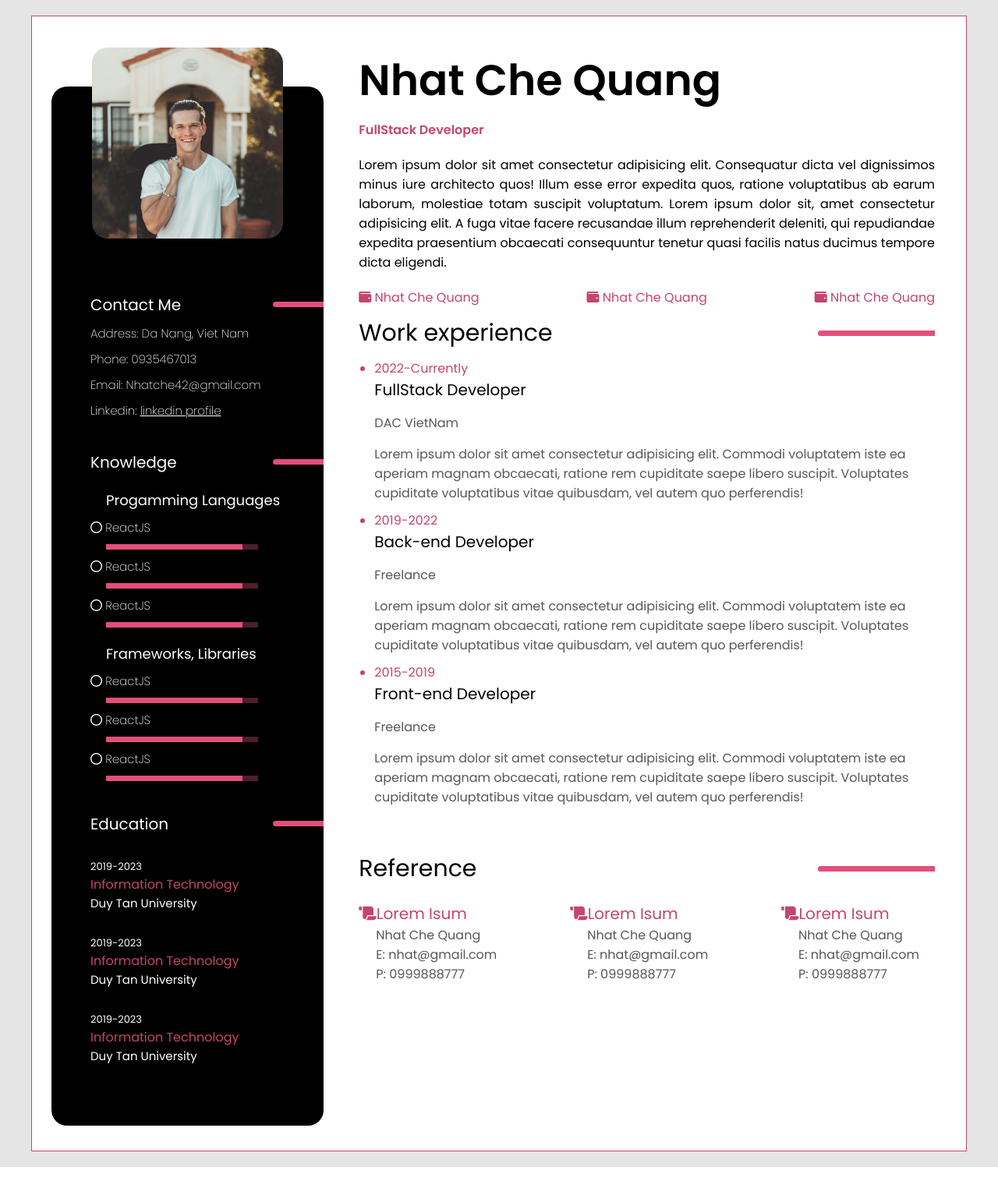
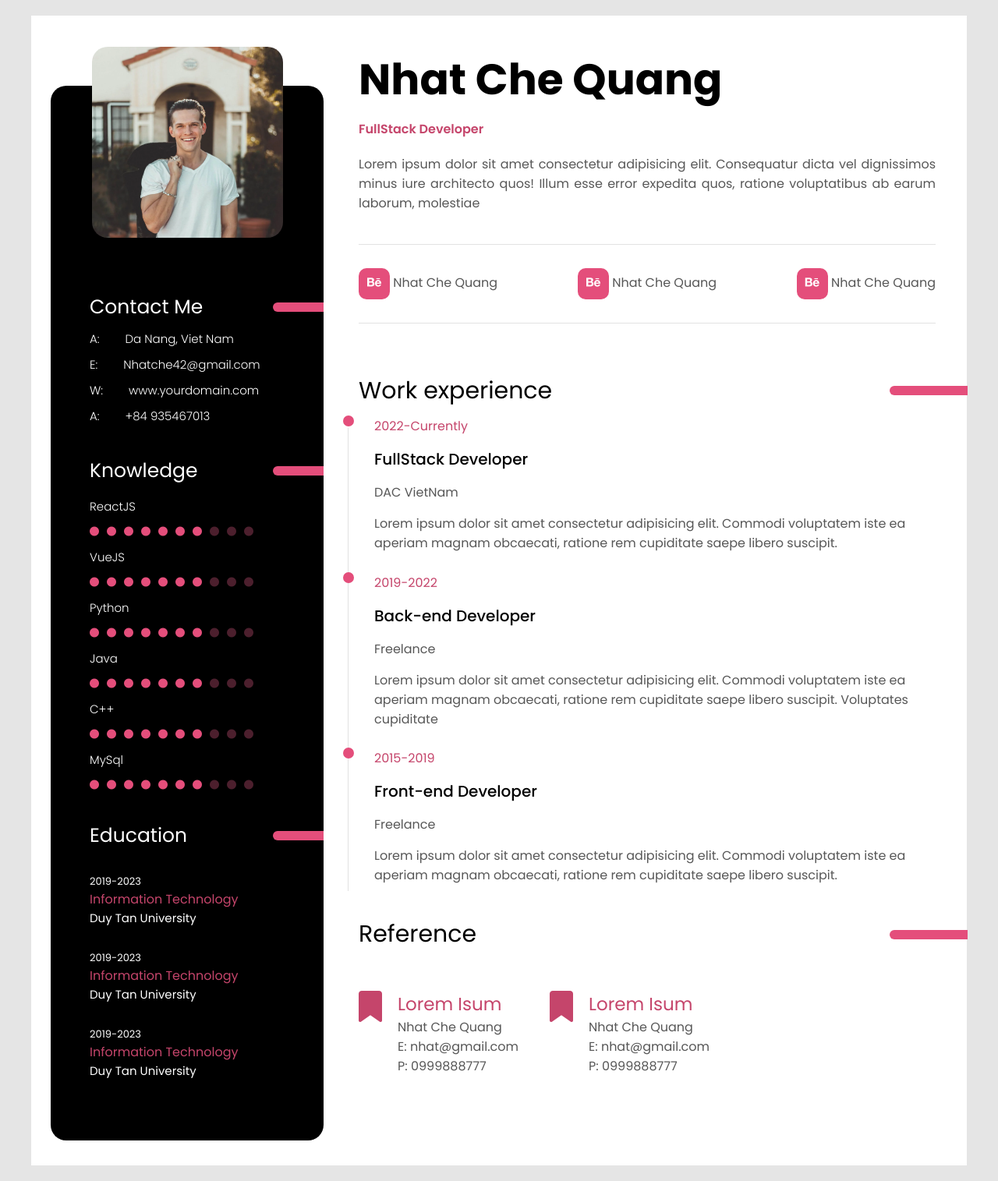
Before and after one commit to chequangnhat/cv, a PHP site: page / in a window 1280 px wide. Shown: the whole page at 78% size. Run offline with PHP 8.4, Linux system fonts and the light colour scheme.

Commit message:
complete cv

```diff
--- a/index.html
+++ b/index.html
@@ -9,11 +9,12 @@
   <link rel="stylesheet" href="https://cdnjs.cloudflare.com/ajax/libs/font-awesome/6.2.0/css/all.min.css"
     integrity="sha512-xh6O/CkQoPOWDdYTDqeRdPCVd1SpvCA9XXcUnZS2FmJNp1coAFzvtCN9BmamE+4aHK8yyUHUSCcJHgXloTyT2A=="
     crossorigin="anonymous" referrerpolicy="no-referrer" />
-    <link rel="preconnect" href="https://fonts.googleapis.com"/>
-    <link rel="preconnect" href="https://fonts.gstatic.com" crossorigin/>
-    <link href="https://fonts.googleapis.com/css2?family=Poppins:wght@200;300;400;600&display=swap" rel="stylesheet"/>
+
+  <link rel="preconnect" href="https://fonts.googleapis.com">
+  <link rel="preconnect" href="https://fonts.gstatic.com" crossorigin>
+  <link href="https://fonts.googleapis.com/css2?family=Poppins:wght@100;200;300;400;500;600;700&display=swap"
+    rel="stylesheet">
   <Link rel="stylesheet" href="style.css">
-    </Link>
 </head>
 
 <body>
@@ -30,13 +31,12 @@
             </div>
             <div class="cv__left__text__title--color-bar"></div>
           </div>
+          <h3>A:&nbsp;&nbsp;&nbsp;&nbsp;&nbsp;&nbsp;&nbsp;&nbsp;Da Nang, Viet Nam</h3>
+          <h3>E:&nbsp;&nbsp;&nbsp;&nbsp;&nbsp;&nbsp;&nbsp;&nbsp;Nhatche42@gmail.com</h3>
+          <h3>W:&nbsp;&nbsp;&nbsp;&nbsp;&nbsp;&nbsp;&nbsp;&nbsp;www.yourdomain.com</h3>
+          <h3>A:&nbsp;&nbsp;&nbsp;&nbsp;&nbsp;&nbsp;&nbsp;&nbsp;+84 935467013</h3>
+        </div>
 
-                    <h3>Address: Da Nang, Viet Nam</h3>
-                    <h3>Phone: 0935467013</h3>
-                    <h3>Email: Nhatche42@gmail.com</h3>
-                    <h3>Linkedin: <a href="https://www.linkedin.com/in/nh%E1%BA%ADt-quang-921b11197/" target="_blank">linkedin
-                            profile</a></h3>
-                </div>
         <div class="cv__left__text">
           <div class="cv__left__text__title">
             <div>
@@ -44,50 +44,88 @@
             </div>
             <div class="cv__left__text__title--color-bar"></div>
           </div>
+          <div class="cv__left__text__knowledge__item">
+            <p> ReactJS</p>
+            <span class="percent">
+              <i class="fa-solid fa-circle"></i>
+              <i class="fa-solid fa-circle"></i>
+              <i class="fa-solid fa-circle"></i>
+              <i class="fa-solid fa-circle"></i>
+              <i class="fa-solid fa-circle"></i>
+              <i class="fa-solid fa-circle"></i>
+              <i class="fa-solid fa-circle"></i>
+              <i class="fa-solid fa-circle"></i>
+              <i class="fa-solid fa-circle"></i>
+              <i class="fa-solid fa-circle"></i>
+            </span>
+            <p> VueJS</i></p>
+            <span class="percent">
+              <i class="fa-solid fa-circle"></i>
+              <i class="fa-solid fa-circle"></i>
+              <i class="fa-solid fa-circle"></i>
+              <i class="fa-solid fa-circle"></i>
+              <i class="fa-solid fa-circle"></i>
+              <i class="fa-solid fa-circle"></i>
+              <i class="fa-solid fa-circle"></i>
+              <i class="fa-solid fa-circle"></i>
+              <i class="fa-solid fa-circle"></i>
+              <i class="fa-solid fa-circle"></i>
+            </span>
+            <p> Python</i></p>
+            <span class="percent">
+              <i class="fa-solid fa-circle"></i>
+              <i class="fa-solid fa-circle"></i>
+              <i class="fa-solid fa-circle"></i>
+              <i class="fa-solid fa-circle"></i>
+              <i class="fa-solid fa-circle"></i>
+              <i class="fa-solid fa-circle"></i>
+              <i class="fa-solid fa-circle"></i>
+              <i class="fa-solid fa-circle"></i>
+              <i class="fa-solid fa-circle"></i>
+              <i class="fa-solid fa-circle"></i>
+            </span>
+            <p> Java</i></p>
+            <span class="percent">
+              <i class="fa-solid fa-circle"></i>
+              <i class="fa-solid fa-circle"></i>
+              <i class="fa-solid fa-circle"></i>
+              <i class="fa-solid fa-circle"></i>
+              <i class="fa-solid fa-circle"></i>
+              <i class="fa-solid fa-circle"></i>
+              <i class="fa-solid fa-circle"></i>
+              <i class="fa-solid fa-circle"></i>
+              <i class="fa-solid fa-circle"></i>
+              <i class="fa-solid fa-circle"></i>
+            </span>
+            <p> C++</i></p>
+            <span class="percent">
+              <i class="fa-solid fa-circle"></i>
+              <i class="fa-solid fa-circle"></i>
+              <i class="fa-solid fa-circle"></i>
+              <i class="fa-solid fa-circle"></i>
+              <i class="fa-solid fa-circle"></i>
+              <i class="fa-solid fa-circle"></i>
+              <i class="fa-solid fa-circle"></i>
+              <i class="fa-solid fa-circle"></i>
+              <i class="fa-solid fa-circle"></i>
+              <i class="fa-solid fa-circle"></i>
+            </span>
+            <p> MySql</i></p>
+            <span class="percent">
+              <i class="fa-solid fa-circle"></i>
+              <i class="fa-solid fa-circle"></i>
+              <i class="fa-solid fa-circle"></i>
+              <i class="fa-solid fa-circle"></i>
+              <i class="fa-solid fa-circle"></i>
+              <i class="fa-solid fa-circle"></i>
+              <i class="fa-solid fa-circle"></i>
+              <i class="fa-solid fa-circle"></i>
+              <i class="fa-solid fa-circle"></i>
+              <i class="fa-solid fa-circle"></i>
+            </span>
+          </div>
+        </div>
 
-                    <p class="programming-language">Progamming Languages</p>
-                    <dl>
-                        <dt>
-                            <h3><i class="fa-regular fa-circle"></i> ReactJS</i></h3>
-                            <span class="percent">
-                                <div style="width: 90%;"></div>
-                            </span>
-                        </dt>
-                        <dt>
-                            <h3><i class="fa-regular fa-circle"></i> ReactJS</i></h3>
-                            <span class="percent">
-                                <div style="width: 90%;"></div>
-                            </span>
-                        </dt>
-                        <dt>
-                            <h3><i class="fa-regular fa-circle"></i> ReactJS</i></h3>
-                            <span class="percent">
-                                <div style="width: 90%;"></div>
-                            </span>
-                        </dt>
-                    </dl>
-                    <p class="frameworks">Frameworks, Libraries</p>
-                    <dl>
-                        <dt>
-                            <h3><i class="fa-regular fa-circle"></i> ReactJS</i></h3>
-                            <span class="percent">
-                                <div style="width: 90%;"></div>
-                            </span>
-                        </dt>
-                        <dt>
-                            <h3><i class="fa-regular fa-circle"></i> ReactJS</i></h3>
-                            <span class="percent">
-                                <div style="width: 90%;"></div>
-                            </span>
-                        </dt>
-                        <dt>
-                            <h3><i class="fa-regular fa-circle"></i> ReactJS</i></h3>
-                            <span class="percent">
-                                <div style="width: 90%;"></div>
-                            </span>
-                        </dt>
-                    </dl>
-                </div>
         <div class="cv__left__text">
           <div class="cv__left__text__title">
             <div>
@@ -111,11 +149,10 @@
             <p class="education-major">Information Technology</p>
             <p class="education-university">Duy Tan University</p>
           </div>
-
+        </div>
       </div>
     </div>
 
-        </div>
     <div class="cv__right">
       <div class="cv__right__content">
         <div class="cv__right__profile-info">
@@ -124,30 +161,26 @@
           <p class="cv__right__content__description">
             Lorem ipsum dolor sit amet consectetur adipisicing elit. Consequatur dicta vel dignissimos minus
             iure architecto quos! Illum esse error expedita quos, ratione voluptatibus ab earum laborum,
-                        molestiae totam suscipit voluptatum. Lorem ipsum dolor sit, amet consectetur adipisicing elit. A
-                        fuga vitae facere recusandae illum reprehenderit deleniti, qui repudiandae expedita praesentium
-                        obcaecati consequuntur tenetur quasi facilis natus ducimus tempore dicta eligendi.
+            molestiae
           </p>
-
           <div class="cv__right__content__icon__container">
-                        <p class="cv__right__content__icon"><i class="fa-solid fa-wallet"></i> Nhat Che Quang</p>
-                        <p class="cv__right__content__icon"><i class="fa-solid fa-wallet"></i> Nhat Che Quang</p>
-                        <p class="cv__right__content__icon"><i class="fa-solid fa-wallet"></i> Nhat Che Quang</p>
+            <p class="cv__right__content__icon"><i class="fa-brands fa-behance"></i> Nhat Che Quang</p>
+            <p class="cv__right__content__icon"><i class="fa-brands fa-behance"></i> Nhat Che Quang</p>
+            <p class="cv__right__content__icon"><i class="fa-brands fa-behance"></i> Nhat Che Quang</p>
+          </div>
         </div>
 
-                </div>
         <div class="cv__right__work-exp">
-
           <div class="cv__right__text__title">
             <div>
               <p class="info-title-right">Work experience</p>
             </div>
             <div class="cv__right__text__title--color-bar"></div>
           </div>
-
-                    <!--<p class="cv__right__content__name">Work experience</p>-->
-                    <ul class="work-exp__list">
+          <ul class="work-exp__list list-ic vertical">
             <li>
+              <span></span>
+              <div class="work-exp__list__container">
                 <p class="work-exp__time">
                   2022-Currently
                 </p>
@@ -155,13 +188,13 @@
                 <p class="work-exp__company">DAC VietNam</p>
                 <p class="work-exp__description">
                   Lorem ipsum dolor sit amet consectetur adipisicing elit. Commodi voluptatem iste ea
-                                aperiam magnam obcaecati, ratione rem cupiditate saepe libero suscipit. Voluptates
-                                cupiditate voluptatibus vitae quibusdam, vel autem quo perferendis!
-
+                  aperiam magnam obcaecati, ratione rem cupiditate saepe libero suscipit.
                 </p>
-
+              </div>
             </li>
             <li>
+              <span></span>
+              <div class="work-exp__list__container">
                 <p class="work-exp__time">
                   2019-2022
                 </p>
@@ -170,11 +203,14 @@
                 <p class="work-exp__description">
                   Lorem ipsum dolor sit amet consectetur adipisicing elit. Commodi voluptatem iste ea
                   aperiam magnam obcaecati, ratione rem cupiditate saepe libero suscipit. Voluptates
-                                cupiditate voluptatibus vitae quibusdam, vel autem quo perferendis!
+                  cupiditate
+                </p>
+              </div>
 
-                            </p>
             </li>
             <li>
+              <span></span>
+              <div class="work-exp__list__container">
                 <p class="work-exp__time">
                   2015-2019
                 </p>
@@ -182,13 +218,14 @@
                 <p class="work-exp__company">Freelance</p>
                 <p class="work-exp__description">
                   Lorem ipsum dolor sit amet consectetur adipisicing elit. Commodi voluptatem iste ea
-                                aperiam magnam obcaecati, ratione rem cupiditate saepe libero suscipit. Voluptates
-                                cupiditate voluptatibus vitae quibusdam, vel autem quo perferendis!
+                  aperiam magnam obcaecati, ratione rem cupiditate saepe libero suscipit.
+                </p>
+              </div>
 
-                            </p>
             </li>
           </ul>
         </div>
+
         <div class="cv__right__reference">
           <div class="cv__right__text__title">
             <div>
@@ -199,31 +236,32 @@
           <!--<p class="cv__right__content__name">Reference</p>-->
           <div class="reference-container">
             <div class="reference-item">
-                            <p class="reference-item__title"><i class="fa-solid fa-scroll"></i>Lorem Isum</p>
-                            <p class="reference-item__name">Nhat Che Quang</p>
-                            <p class="reference-item__email">E: nhat@gmail.com</p>
-                            <p class="reference-item__phone">P: 0999888777</p>
+              <div class="reference-item__icon">
+                <i class="fas fa-bookmark"></i>
               </div>
-                        <div class="reference-item">
-                            <p class="reference-item__title"><i class="fa-solid fa-scroll"></i>Lorem Isum</p>
-                            <p class="reference-item__name">Nhat Che Quang</p>
-                            <p class="reference-item__email">E: nhat@gmail.com</p>
-                            <p class="reference-item__phone">P: 0999888777</p>
-                        </div>
-                        <div class="reference-item">
-                            <p class="reference-item__title"><i class="fa-solid fa-scroll"></i>Lorem Isum</p>
+              <div>
+                <p class="reference-item__title">Lorem Isum</p>
                 <p class="reference-item__name">Nhat Che Quang</p>
                 <p class="reference-item__email">E: nhat@gmail.com</p>
                 <p class="reference-item__phone">P: 0999888777</p>
               </div>
             </div>
-
-
+            <div class="reference-item">
+              <div class="reference-item__icon">
+                <i class="fas fa-bookmark"></i>
+              </div>
+              <div>
+                <p class="reference-item__title">Lorem Isum</p>
+                <p class="reference-item__name">Nhat Che Quang</p>
+                <p class="reference-item__email">E: nhat@gmail.com</p>
+                <p class="reference-item__phone">P: 0999888777</p>
+              </div>
+            </div>
+          </div>
         </div>
       </div>
     </div>
   </div>
 
 </body>
-
 </html>
--- a/style.css
+++ b/style.css
@@ -1,108 +1,118 @@
 * {
-    margin: 0;
-    padding: 0;
-    box-sizing: border-box;
+  margin     : 0;
+  padding    : 0;
+  box-sizing : border-box;
   font-family: 'Poppins', sans-serif;
 }
 
 body {
   background-color: #E5E5E5;
-    display: flex;
-    justify-content: center;
-    align-items: center;
-    min-height: 100vh;
-    padding: 20px;
+  display         : flex;
+  justify-content : center;
+  align-items     : center;
+  min-height      : 100vh;
+  padding         : 20px;
 }
 
 .cv {
-    border: 1px solid #C5456B;
-    min-height: 1000px;
-    width: 100%;
-    max-width: 1200px;
-    display: grid;
+  min-height           : 1000px;
+  width                : 100%;
+  max-width            : 1200px;
+  display              : grid;
   grid-template-columns: 1fr 2fr;
 }
 
 .cv__left {
-    position: relative;
+  position        : relative;
   background-color: white;
-    padding: 40px 25px;
+  padding         : 40px 25px;
 }
 
 .cv__left__content {
-    margin-top: 50px;
-    height: 97%;
-    border-radius: 20px;
+  margin-top      : 50px;
+  height          : 97%;
+  border-radius   : 20px;
   background-color: black;
-    /* margin-bottom: 40px; */
-    padding-bottom: 30px;
+  padding-bottom  : 30px;
 }
 
 .cv__left__avatar {
-    width: 100%;
-    display: flex;
+  width          : 100%;
+  display        : flex;
   justify-content: center;
-    align-items: center;
+  align-items    : center;
 }
 
 .cv__left__img {
-    min-width: 230px;
-    width: 70%;
-    height: 70%;
-    position: relative;
-    top: -50px;
+  min-width    : 230px;
+  width        : 70%;
+  height       : 70%;
+  position     : relative;
+  top          : -50px;
   border-radius: 20px;
 }
 
 .cv__left__text {
-    color: white;
-    font-size: 15px;
-    padding-left: 25px;
+  color        : white;
+  font-size    : 15px;
+  padding-left : 25px;
   margin-bottom: 40px;
-    margin-top: 20px;
-    margin-left: 25px;
+  margin-top   : 20px;
+  margin-left  : 25px;
 }
 
 
 
-.cv__left__text__title, .cv__right__text__title {
-    display: flex;
+.cv__left__text__title,
+.cv__right__text__title {
+  display        : flex;
   justify-content: space-between;
-    align-items: center;
+  align-items    : center;
 }
 
-.info-title-left, .info-title-right {
-    font-size: 20px;
-    font-weight: 400;
+.info-title-left,
+.info-title-right {
+  font-size  : 25px;
+  font-weight: 600px;
 }
 
-.info-title-right{
+.info-title-right {
   font-size: 30px;
 }
 
-.cv__left__text__title--color-bar, .cv__right__text__title--color-bar {
-    width: 65px;
-    height: 7px;
-    background-color: #E44E7B;
-    border-top-left-radius: 10px;
+.cv__left__text__title--color-bar{
+  width                    : 65px;
+  height                   : 12px;
+  background-color         : #E44E7B;
+  border-top-left-radius   : 10px;
   border-bottom-left-radius: 10px;
 }
 
 .cv__right__text__title--color-bar {
-    width: 150px;
+  width                    : 100px;
+  height                   : 12px;
+  background-color         : #E44E7B;
+  border-top-left-radius   : 10px;
+  border-bottom-left-radius: 10px;
+  margin-right: -41px;
+}
+
+.cv__left__text__knowledge__item p {
+  font-weight: 300;
+  margin     : 15px 0
 }
 
 .cv__left__text h3 {
-    color: white;
-    font-weight: 200;
-    font-size: 15px;
-    margin: 10px 0;
+  color      : white;
+  font-weight: 300;
+  font-size  : 15px;
+  margin     : 10px 0;
 }
 
 .programming-language,
 .frameworks {
-    font-size: 18px;
-    margin-top: 20px;
+  font-size  : 18px;
+  margin-top : 20px;
   margin-left: 20px;
 }
 
@@ -126,26 +136,21 @@ body {
 
 .education-item .education-major {
   font-size: 16px;
-    color: #C5456B;
+  color    : #C5456B;
 }
 
-
-
 .percent {
-    margin-left: 20px;
-    width: 65%;
-    height: 7px;
-    background-color: #4C1F2D;
-    position: relative;
-    display: block;
+  width          : 70%;
+  display        : flex;
+  justify-content: space-between;
+  font-size      : 12px;
+  color          : #E44E7B;
 }
 
-.percent div {
-    position: absolute;
-    top: 0;
-    left: 0;
-    height: 7px;
-    background-color: #E44E7B;
+.percent i:nth-child(8),
+.percent i:nth-child(9),
+.percent i:nth-child(10) {
+  color: #4C1F2D;
 }
 
 li {
@@ -154,133 +159,213 @@ li {
 
 h3 a {
   text-decoration: none;
-    color: white;
+  color          : white;
   text-decoration: underline;
-    font-size: 15px;
+  font-size      : 15px;
 }
 
 h3 a:hover {
-    color: #E44E7B;
+  color          : #E44E7B;
   text-decoration: underline;
-    transition: .2s;
+  transition     : .2s;
 }
 
 .cv__right {
-    position: relative;
-    padding: 40px 40px 40px 20px;
+  position        : relative;
+  padding         : 40px 40px 40px 20px;
   background-color: white;
 }
 
-.cv__right__content{
+.cv__right__content {
   height: 100%;
-    width: 100%;
+  width : 100%;
 }
-.cv__right__content .cv__right__profile-info{
-    height: 25%;
-    width: 100%;
+
+.cv__right__content .cv__right__profile-info {
+  height: 30%;
+  width : 100%;
 }
-.cv__right__content .cv__right__work-exp{
+
+.cv__right__content .cv__right__work-exp {
   height: 50%;
-    width: 100%;
-
-}
-.cv__right__content .cv__right__reference{
-    height: 25%;
-    width: 100%;
+  width : 100%;
 
 }
 
-.cv__right__content__name{
-    font-size: 30px;
+.cv__right__content .cv__right__reference {
+  height: 20%;
+  width : 100%;
+
+}
+
+.cv__right__content__name {
+  font-size    : 30px;
   margin-bottom: 10px;
 }
 
-.profile-name{
-    font-size: 55px;
+.profile-name {
+  font-size  : 55px;
   font-weight: bold;
 }
 
-.cv__right__content__position{
-    color: #C5456B;
+.cv__right__content__position {
+  color      : #C5456B;
   font-weight: 600;
 }
 
-.cv__right__content__description{
+.cv__right__content__description {
   margin-top: 20px;
   text-align: justify;
+  color     : rgb(87, 87, 87);
 }
 
-.cv__right__content__icon__container{
-    display: flex;
+.cv__right__content__icon__container {
+  display        : flex;
   justify-content: space-between;
+  border-top     : 1px solid #E2E2E2;
+  border-bottom  : 1px solid #E2E2E2;
+  margin         : 40px 0 0px 0;
+  padding        : 30px 0;
+
 }
 
-.cv__right__content__icon{
-    color: #C5456B;
-    margin-top: 20px;
-    display:  inline-block;
-    font-weight: 400;
+.cv__right__content__icon {
+  color: rgb(87, 87, 87);
 }
 
-ul li{
+.cv__right__content__icon i {
+  width           : 40px;
+  height          : 40px;
+  border-radius   : 10px;
+  background-color: #E44E7B;
+  color           : #ffffff;
+  font-weight     : 300;
+  text-align      : center;
+  padding         : 10px;
+  display         : inline-block;
+
+}
+
+ul li {
   color: #C5456B;
 }
 
-.work-exp__list{
-    margin-left: 20px;
+.work-exp__list {
+  margin-left: -20px;
 }
 
-.work-exp__time{
+
+.list-ic li {
+  position: relative;
+}
+
+.list-ic li span {
+  display      : inline-block;
+  font-weight  : 300;
+  width        : 2em;
+  height       : 2em;
+  text-align   : center;
+  line-height  : 2em;
+  font-size    : 7px;
+  border-radius: 1em;
+  background   : #E44E7B;
+  position     : relative;
+  z-index: 11;
+}
+
+.list-ic li::before {
+  content   : '';
+  position  : absolute;
+  background: #E2E2E2;
+  z-index   : 10;
+}
+
+.list-ic.vertical li {
+  list-style-type: none;
+  text-align     : left;
+}
+
+.list-ic.vertical li span {
+  margin: 1.4em 0;
+}
+
+.list-ic.vertical li::before {
+  top   : -175px;
+  left  : 6px;
+  width : 1px;
+  height: 23em;
+}
+
+.list-ic li:first-child::before {
+  display: none;
+}
+
+
+.work-exp__list__container {
+  margin-left: 40px;
+  margin-top : -40px;
+}
+
+.work-exp__time {
   margin-top: 10px;
 }
 
-.work-exp__position{
+.work-exp__position {
   font-weight: 500;
-    color: black;
-    font-size: 20px;
+  color      : black;
+  font-size  : 20px;
+  margin     : 15px 0;
 }
 
-.work-exp__company{
-    color: rgb(87, 87, 87);
+.work-exp__company {
+  color : rgb(87, 87, 87);
   margin: 15px 0;
 }
 
-.work-exp__description{
-    color: rgb(87, 87, 87);
+.work-exp__description {
+  color : rgb(87, 87, 87);
+  margin: 15px 0;
 }
 
-.reference-container{
-    display: flex;
-    justify-content: space-between;
-    margin-top: 20px;
+.reference-container {
+  display        : flex;
+  margin-top     : 50px;
 }
 
-.reference-item{
-    margin-right: 20px;
+.reference-item {
+  margin-right: 40px;
+  display: flex;
 }
 
-.reference-item__title{
-    color: #C5456B;
-    font-size: 20px;
+.reference-item__title {
+  color    : #C5456B;
+  font-size: 23px;
 }
 
-.reference-item__name, .reference-item__email, .reference-item__phone{
-    color: rgb(87, 87, 87);
-    margin-left: 22px;
+.reference-item__name,
+.reference-item__email,
+.reference-item__phone {
+  color      : rgb(87, 87, 87);
+}
+
+.reference-item__icon i{
+  color    : #C5456B;
+  font-size: 40px;
+  margin-right: 20px;
 }
 
 @media screen and (max-width: 1160px) {
   .cv {
-        margin: 10px;
+    margin               : 10px;
     grid-template-columns: repeat(1, 1fr);
-        border: 1px solid #C5456B;
+    border               : 1px solid #C5456B;
   }
 
-    .cv__right{
+  .cv__right {
     height: 120%;
   }
 
-    body{
+  body {
     height: 130%;
   }
 }
```
Lines whose indentation alone changed are shown as unchanged.
